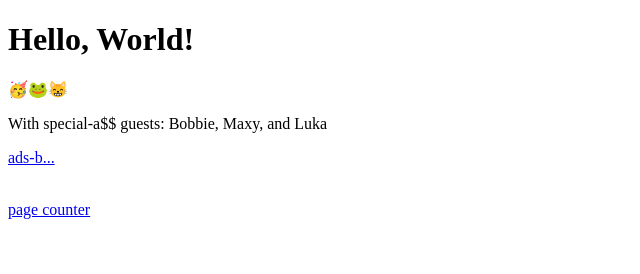
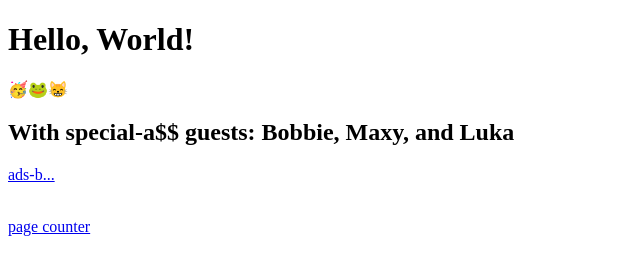
Before and after one commit to MacGuffin420/MacGuffin420.github.io, a plain HTML site: page index.html in a window 1280 px wide. Shown: the whole page, without its empty margins (0-640 px from the left). Drawn offline with Linux system fonts and the light colour scheme.

Commit message:
Update index.html

```diff
--- a/index.html
+++ b/index.html
@@ -3,7 +3,7 @@
 <body>
   <h1>Hello, World!</h1>
   <p>🥳🐸😸</p>
-  <p> With special-a$$ guests: Bobbie, Maxy, and Luka</p>
+  <h2> With special-a$$ guests: Bobbie, Maxy, and Luka</h2>
   <p><a href="https://www.flightradar24.com/blog/ads-b/future-uses-of-ads-b/">ads-b...</a></p>
 <div id="sfcpnwxnfxpq29hyb8knwypzcns16myu26z"></div>
 <script type="text/javascript" src="https://counter6.optistats.ovh/private/counter.js?c=pnwxnfxpq29hyb8knwypzcns16myu26z&down=async" async></script>
```
